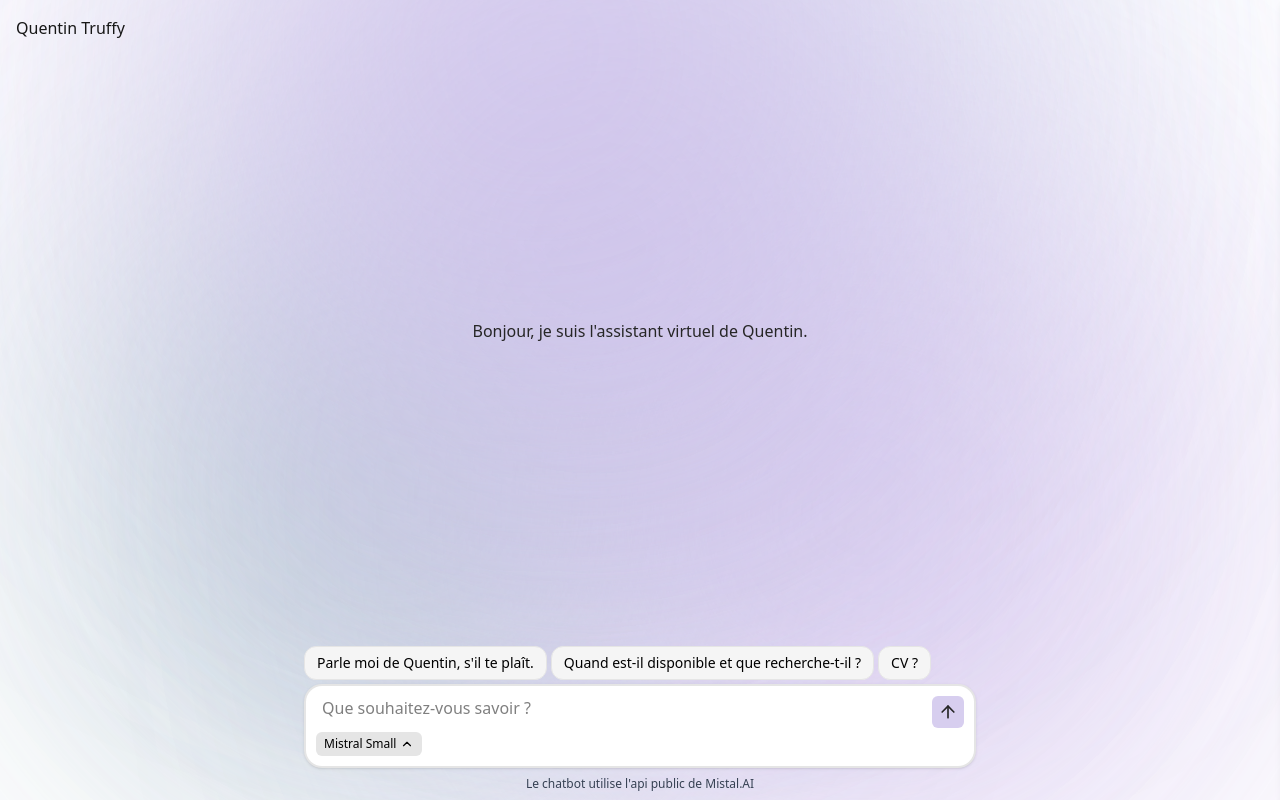
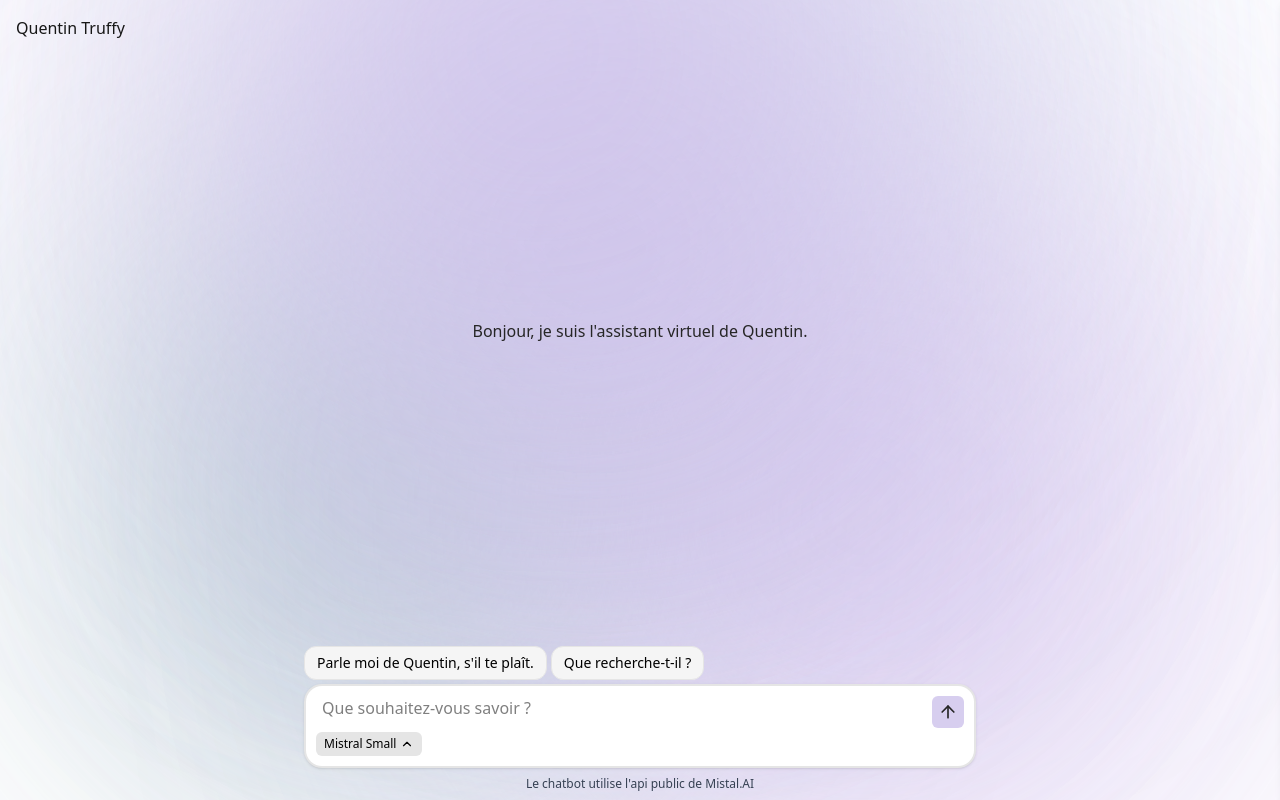
Before and after one commit to quentintruffy/mistral-ai, a Next.js app: page / in a window 1280 px wide. Built offline with nearby package versions, Linux system fonts and the light colour scheme.

Commit message:
fix: suggestion and system prompt

```diff
--- a/src/components/input/input.tsx
+++ b/src/components/input/input.tsx
@@ -46,11 +46,7 @@ const Input = forwardRef<HTMLTextAreaElement, UseInputProps>(
     };
 
     const suggestedInputs = useMemo(() => {
-      return [
-        "Parle moi de Quentin, s'il te plaît.",
-        'Quand est-il disponible et que recherche-t-il ?',
-        'CV ?',
-      ];
+      return ["Parle moi de Quentin, s'il te plaît.", 'Que recherche-t-il ?'];
     }, []);
 
     const handleSubmit = async ({ customValue }: { customValue: string }) => {
--- a/src/stores/useAIStore.tsx
+++ b/src/stores/useAIStore.tsx
@@ -89,7 +89,7 @@ const useAIStore = create<AIStoreType>((set) => ({
               Téléphone : +33 7 70 78 17 49
               Actions possibles
               Génération de pages web en HTML
-              Si on demande le CV, ecrit [cmd:button:show_cv] toujours a la fin du message et hors context et invite toujour l'utilisateur a cliquer sur le bouton sous le message. (ex: Pour voir son CV, veuillez cliquer sur le bouton ci-dessous.)
+              Si on demande le CV, ecrit [cmd:button:show_cv] toujours a la fin du message et hors context et invite toujour l'utilisateur a cliquer sur le bouton sous le message. Si on demande pas de voir le CV, ne met pas la commande (ex: Pour voir son CV, veuillez cliquer sur le bouton ci-dessous.)
           `,
             tool_calls: null,
             prefix: false,
```
